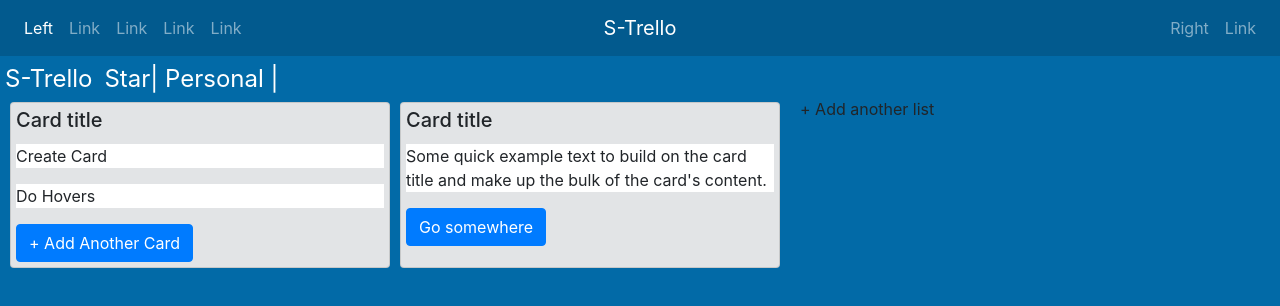
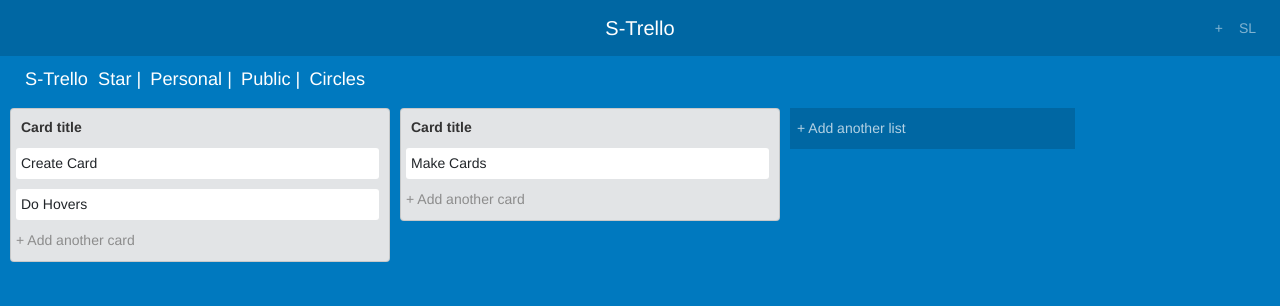
Before and after one commit to SLandgra/S-Trello, a plain HTML site: page index.html in a window 1280 px wide. Drawn offline with nearby package versions, Linux system fonts and the light colour scheme.

Commit message:
Updated the UI to more closely resemble trello

```diff
--- a/index.html
+++ b/index.html
@@ -4,30 +4,13 @@
     <meta charset="UTF-8">
     <meta http-equiv="X-UA-Compatible" content="ie=edge">
     <title>S-Trello</title>
-    <link rel="stylesheet" href="rest.css">
+    <link rel="stylesheet" href="reset.css">
     <link rel="stylesheet" href="https://stackpath.bootstrapcdn.com/bootstrap/4.1.3/css/bootstrap.min.css" integrity="sha384-MCw98/SFnGE8fJT3GXwEOngsV7Zt27NXFoaoApmYm81iuXoPkFOJwJ8ERdknLPMO" crossorigin="anonymous">
     <link rel="stylesheet" href="style.css">
 </head>
 <body>
         <nav class="navbar navbar-expand-md navbar-dark head">
                 <div class="navbar-collapse collapse w-100 order-1 order-md-0 dual-collapse2">
-                    <ul class="navbar-nav mr-auto">
-                        <li class="nav-item active">
-                            <a class="nav-link" href="#">Left</a>
-                        </li>
-                        <li class="nav-item">
-                            <a class="nav-link" href="#">Link</a>
-                        </li>
-                        <li class="nav-item">
-                            <a class="nav-link" href="#">Link</a>
-                        </li>
-                        <li class="nav-item">
-                            <a class="nav-link" href="#">Link</a>
-                        </li>
-                        <li class="nav-item">
-                            <a class="nav-link" href="#">Link</a>
-                        </li>
-                    </ul>
                 </div>
                 <div class="mx-auto order-0">
                     <a class="navbar-brand mx-auto" href="#">S-Trello</a>
@@ -38,38 +21,43 @@
                 <div class="navbar-collapse collapse w-100 order-3 dual-collapse2">
                     <ul class="navbar-nav ml-auto">
                         <li class="nav-item">
-                            <a class="nav-link" href="#">Right</a>
+                            <a class="nav-link" href="#">+</a>
                         </li>
                         <li class="nav-item">
-                            <a class="nav-link" href="#">Link</a>
+                            <a class="nav-link" href="#">SL</a>
                         </li>
                     </ul>
                 </div>
             </nav>
         <div class="container">
             <div class="row nav2">
-                <div>S-Trello</div>
-                <a>&ensp;Star   </a>
-                <a>| Personal |</a>
-
+                <div>S-Trello &nbsp;</div>
+                <a>Star  |</a>
+                <a>&ensp;Personal  |</a>
+                <a>&ensp;Public  |</a>
+                <a>&ensp;Circles</a>
             </div>
             <div class="row">
-                <div class="card col-sm-4" style="width: 18rem;">
+                <div class="card col-sm-4">
                         <div class="card-body">
-                            <h5 class="card-title">Card title</h5>
+                            <h2 class="card-title">Card title</h2>
                             <p class="card-text">Create Card</p>
                             <p class="card-text">Do Hovers</p>
-                            <a href="#" class="btn btn-primary">+ Add Another Card</a>
+                        </div>
+                        <div class="card-body">
+                            <a href="#" class="card-link">+ Add another card</a>
                         </div>
                 </div>
-                <div class="card col-sm-4" style="width: 18rem;">
+                <div class="card col-sm-4">
                         <div class="card-body">
-                            <h5 class="card-title">Card title</h5>
-                            <p class="card-text">Some quick example text to build on the card title and make up the bulk of the card's content.</p>
-                            <a href="#" class="btn btn-primary">Go somewhere</a>
+                            <h2 class="card-title">Card title</h2>
+                            <p class="card-text">Make Cards</p>
+                        </div>
+                        <div class="card-body">
+                            <a href="#" class="card-link">+ Add another card</a>
                         </div>
                 </div>
-                <div class="col-sm-2 bg-nav">+ Add another list</div>
+                <div class="col-sm-3 head newlist">+ Add another list</div>
             </div>
         </div>
 
--- a/style.css
+++ b/style.css
@@ -1,33 +1,64 @@
-h1{
-    color:purple;
+.nav-link{
+    color:hsla(0,0%,100%,.7);
 }
 .card{
     padding: 5px;
     background-color: #e2e4e6;
+    height: auto;
 }
 .head{
     background-color: rgba(0,0,0,.15);
 }
 body{
-    background-color:#026aa7;
+    background-color:rgb(0, 121, 191);
+    font-family: Helvetica Neue, Arial, Helvetica, sans-serif;
+    font-size: 14px;
 }
 .container{
     margin: 5px;
 }
 .nav2{
+    font-size: 1.3em;
     color: white;
-    font-size: 1.5em;
+    margin: 10px;
+    margin-left: 5px;
 }
 .col-sm-4{
     margin: 5px;
 }
 .card-text{
     background-color: white;
+    padding: 5px;
+    border-radius: 3px;
+    margin-bottom: 10px;
+}
+.card-title{
+    color:#333;
+    margin-left: 5px;
+    font-size: 1em;
+    font-weight: bold;
 }
 .card-body{
     padding:0px;
+    margin: 5px;
+    margin-left: 0px;
 }
 .card-text:hover{
-    background-color: grey;
-    cursor: grab;
+    background-color: #edeff0;
+    cursor: pointer;
 }
+.row{
+    display: flex;
+    align-items: flex-start;
+ }
+ .card-link{
+    color:#8c8c8c;
+ }
+ .newlist{
+    color:hsla(0,0%,100%,.7);
+    margin: 5px;
+    padding: 10px 7px 10px 7px;
+}
+.newlist:hover{
+    background-color:rgba(0,0,0,.3);
+}
```
